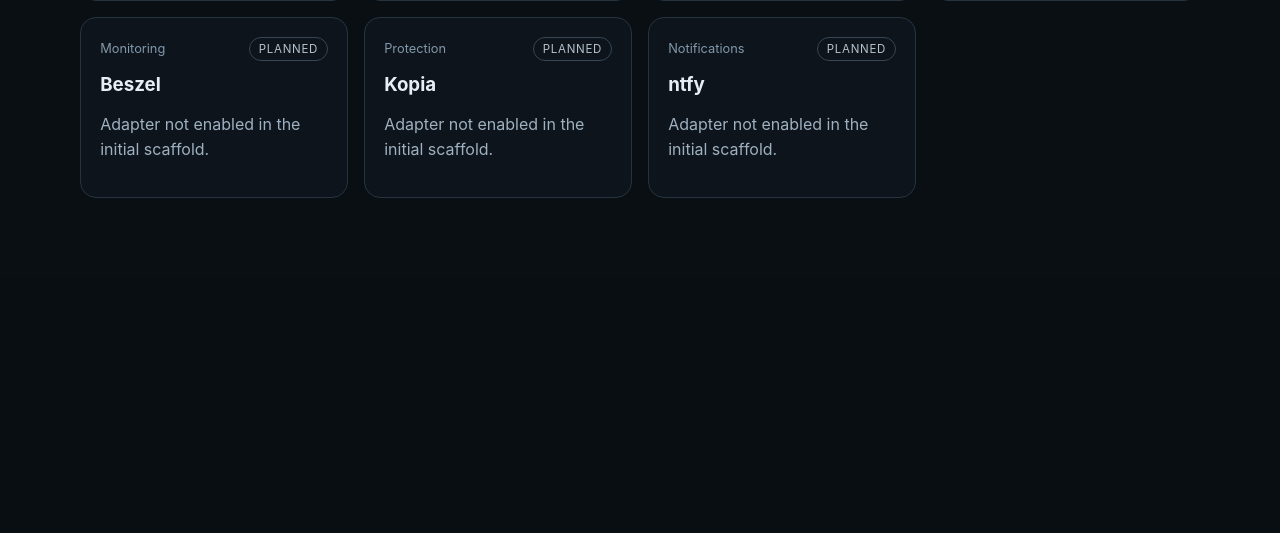
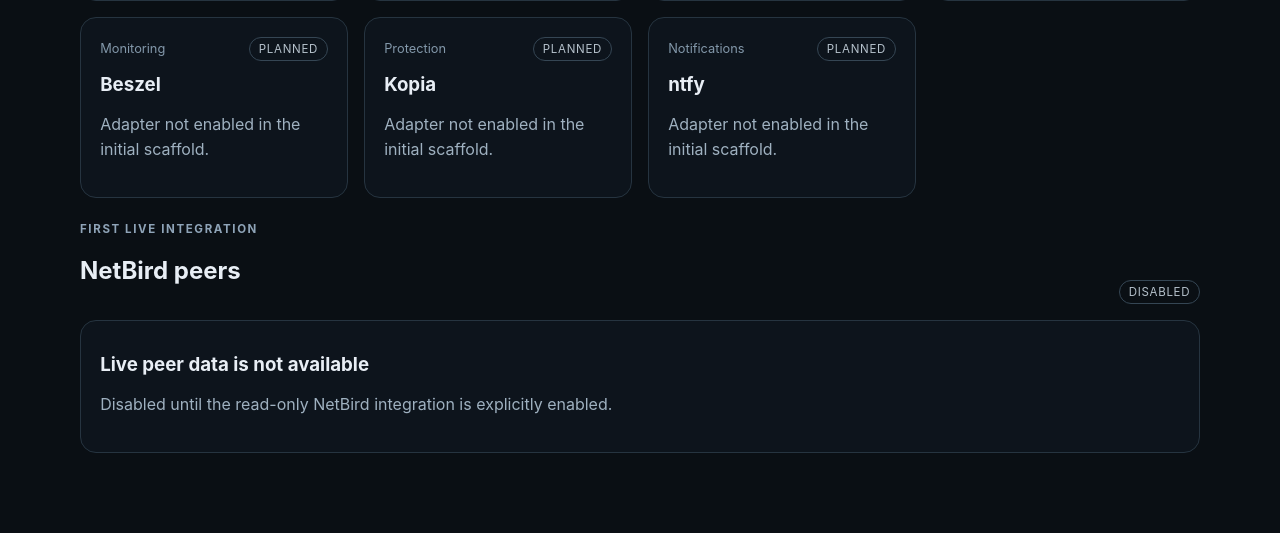
Before and after one commit to GoreeCloud/goreecloud-manager, a Django app: page / in a window 1280 px wide. Shown: the part 737-1270 px from the top of the page. Before the commit the page ends 935 px from the top, so only its background shows below. Run offline with Django 5.2, Linux system fonts and the light colour scheme; the visitor is signed in with stand-in values (Sample User, id 1).

Commit message:
Add NetBird peer dashboard to overview

```diff
--- a/core/templates/core/overview.html
+++ b/core/templates/core/overview.html
@@ -1,4 +1,5 @@
 {% extends "core/base.html" %}
+{% load tz %}
 {% block content %}
 <section class="hero">
   <p class="eyebrow">Central platform administration</p>
@@ -25,4 +26,68 @@
     {% endfor %}
   </div>
 </section>
+
+<section class="netbird-section">
+  <div class="section-heading">
+    <div>
+      <p class="eyebrow">First live integration</p>
+      <h2>NetBird peers</h2>
+    </div>
+    <span class="status status-{{ netbird.state }}">{{ netbird.state }}</span>
+  </div>
+
+  {% if netbird.state == "healthy" %}
+    <div class="metrics-grid">
+      <article class="metric-card">
+        <span>Total peers</span>
+        <strong>{{ netbird.total }}</strong>
+      </article>
+      <article class="metric-card">
+        <span>Connected</span>
+        <strong>{{ netbird.connected }}</strong>
+      </article>
+      <article class="metric-card">
+        <span>Disconnected</span>
+        <strong>{{ netbird.disconnected }}</strong>
+      </article>
+    </div>
+
+    <div class="peer-list" aria-label="NetBird peer status">
+      {% for peer in netbird.peers %}
+        <article class="peer-card">
+          <div class="card-topline">
+            <span class="peer-state {% if peer.connected %}peer-connected{% else %}peer-disconnected{% endif %}">
+              {% if peer.connected %}Connected{% else %}Disconnected{% endif %}
+            </span>
+            {% if peer.version %}<span class="category">NetBird {{ peer.version }}</span>{% endif %}
+          </div>
+          <h3>{{ peer.name }}</h3>
+          <dl class="peer-details">
+            {% if peer.ip %}<div><dt>IPv4</dt><dd>{{ peer.ip }}</dd></div>{% endif %}
+            {% if peer.ipv6 %}<div><dt>IPv6</dt><dd>{{ peer.ipv6 }}</dd></div>{% endif %}
+            {% if peer.dns_label %}<div><dt>DNS</dt><dd>{{ peer.dns_label }}</dd></div>{% endif %}
+            <div><dt>OS</dt><dd>{{ peer.os }}</dd></div>
+            <div>
+              <dt>Last seen</dt>
+              <dd>
+                {% if peer.last_seen %}
+                  {{ peer.last_seen|localtime|date:"M j, Y g:i A T" }}
+                {% else %}
+                  Not reported
+                {% endif %}
+              </dd>
+            </div>
+          </dl>
+        </article>
+      {% empty %}
+        <article class="card"><p>NetBird returned no peers.</p></article>
+      {% endfor %}
+    </div>
+  {% else %}
+    <article class="card integration-message">
+      <h3>Live peer data is not available</h3>
+      <p>{{ netbird.detail }}</p>
+    </article>
+  {% endif %}
+</section>
 {% endblock %}
```
